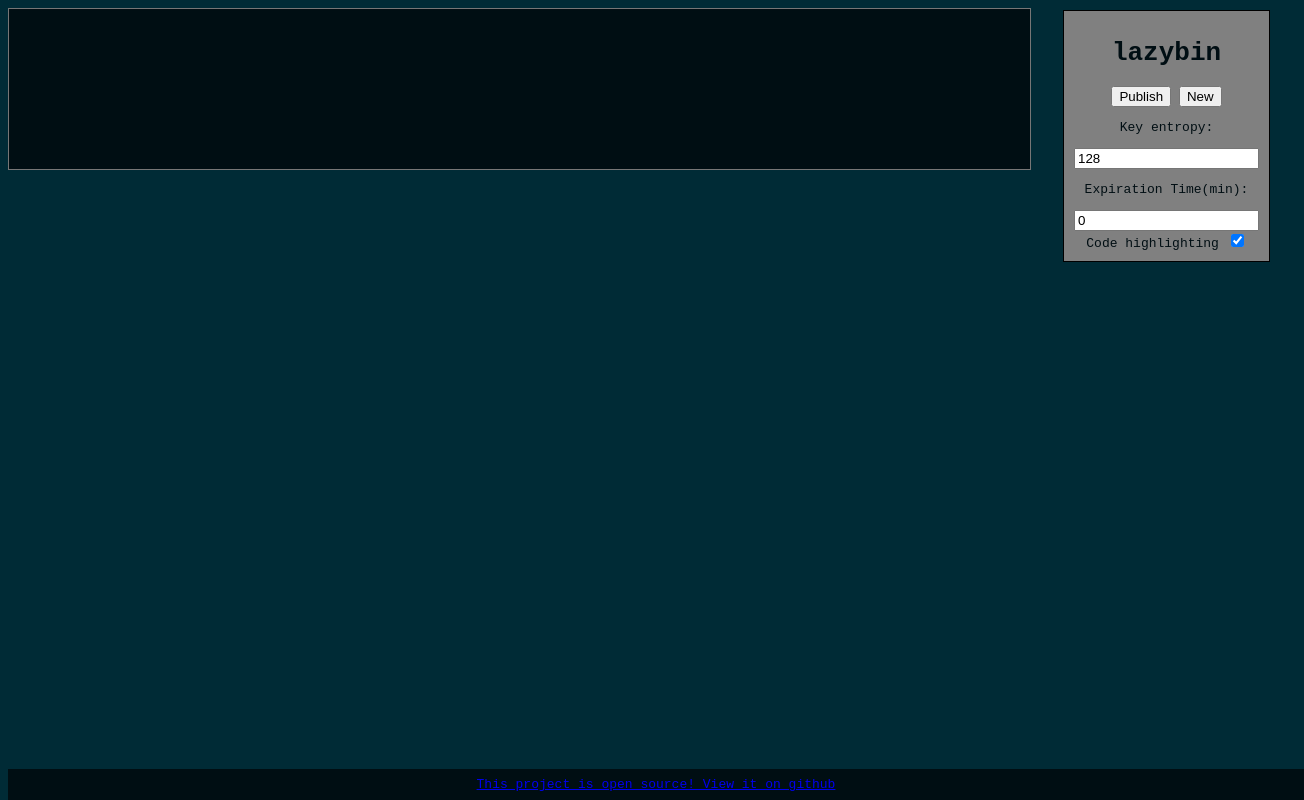
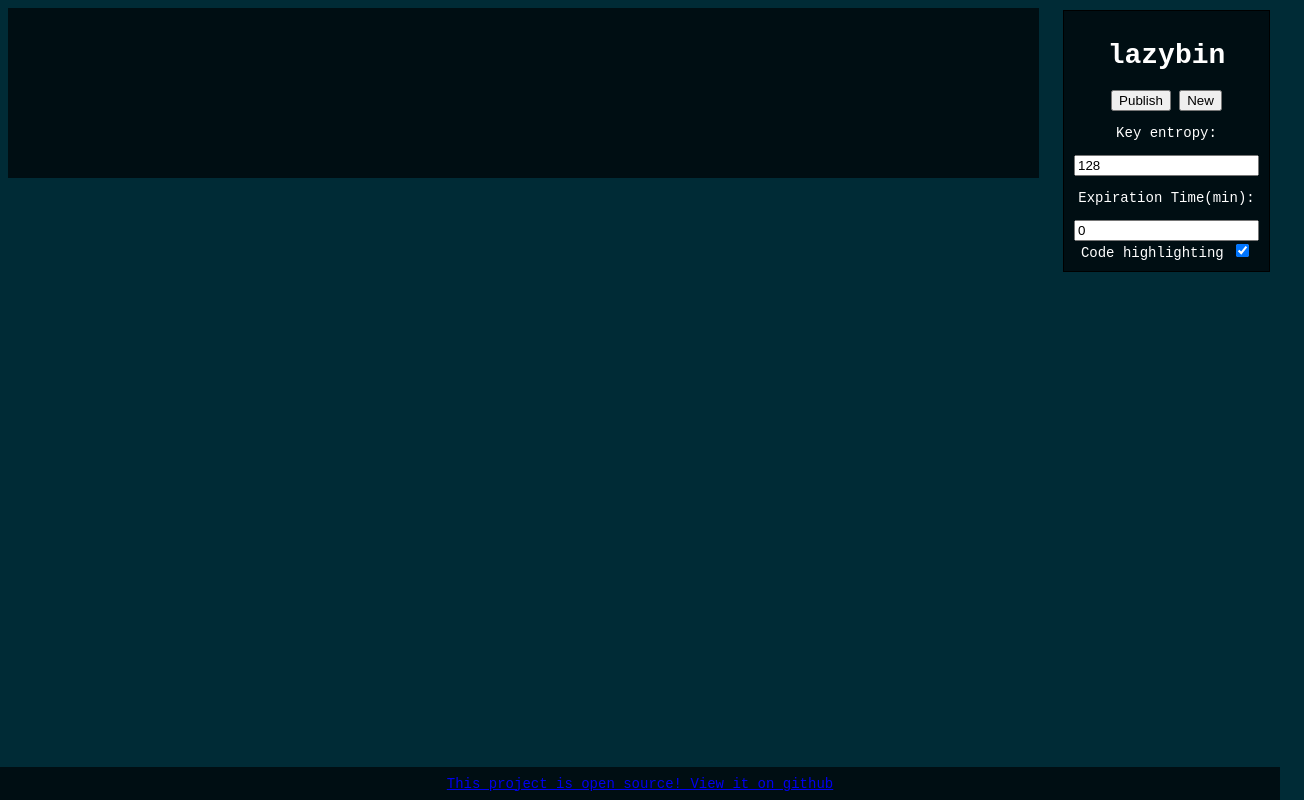
Before and after one commit to xrv0/lazybin, a website: page public/index.html in a window 1280 px wide. Shown: the whole page, 1304 px wide, since content can reach past the window. Drawn offline with Linux system fonts and the light colour scheme.

Commit message:
Changed style

```diff
--- /dev/null
+++ b/public/styles/donate.css
@@ -0,0 +1,3 @@
+body {
+    color: white;
+}
--- a/public/styles/paste_style.css
+++ b/public/styles/paste_style.css
@@ -2,6 +2,5 @@
     border-style: solid;
     border-color: #000e13;
     padding: 5px;
-    font-size: 13px;
     color: #839496;
 }
--- a/public/styles/style.css
+++ b/public/styles/style.css
@@ -1,18 +1,22 @@
 div#menu {
     border: 1px solid black;
-    background-color: grey;
+    background-color: #000e13;
     position: fixed;
+    text-align: center;
+    color: white;
     top: 10px;
     right: 10px;
+    margin-left: 10px;
     padding: 10px;
-    margin-left: 10px;
-    text-align: center;
 }
 
 textarea#paste_content {
+    border: 1px solid black;
+    border: none;
+    outline: none;
     resize: none;
     width: 80%;
+    padding: 10px;
     background-color: #000e13;
     color: white;
-    padding: 5px;
 }
--- a/public/styles/theme.css
+++ b/public/styles/theme.css
@@ -2,14 +2,15 @@
     background-color: #002b36;
     color: #000e13;
     font-family: monospace;
+    font-size: 14px;
 }
 
 #footer {
     background-color: #000e13;
-    position: absolute;
+    position: fixed;
+    padding: .6em;
     bottom: 0;
-    width: 100%;
+    left: 0;
+    right: 0;
     text-align: center;
-    vertical-align: middle;
-    padding: 8px;
 }
```
